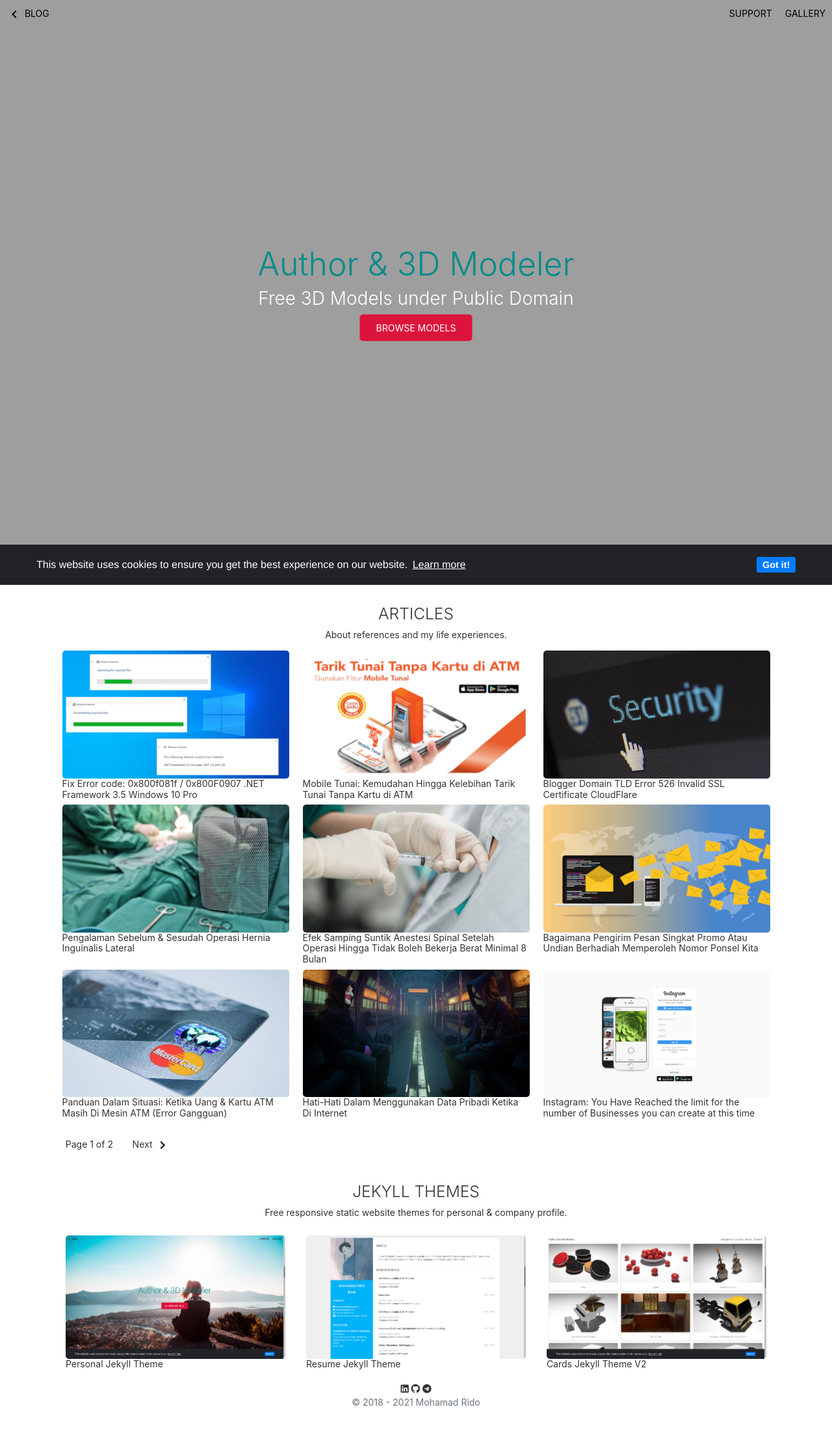
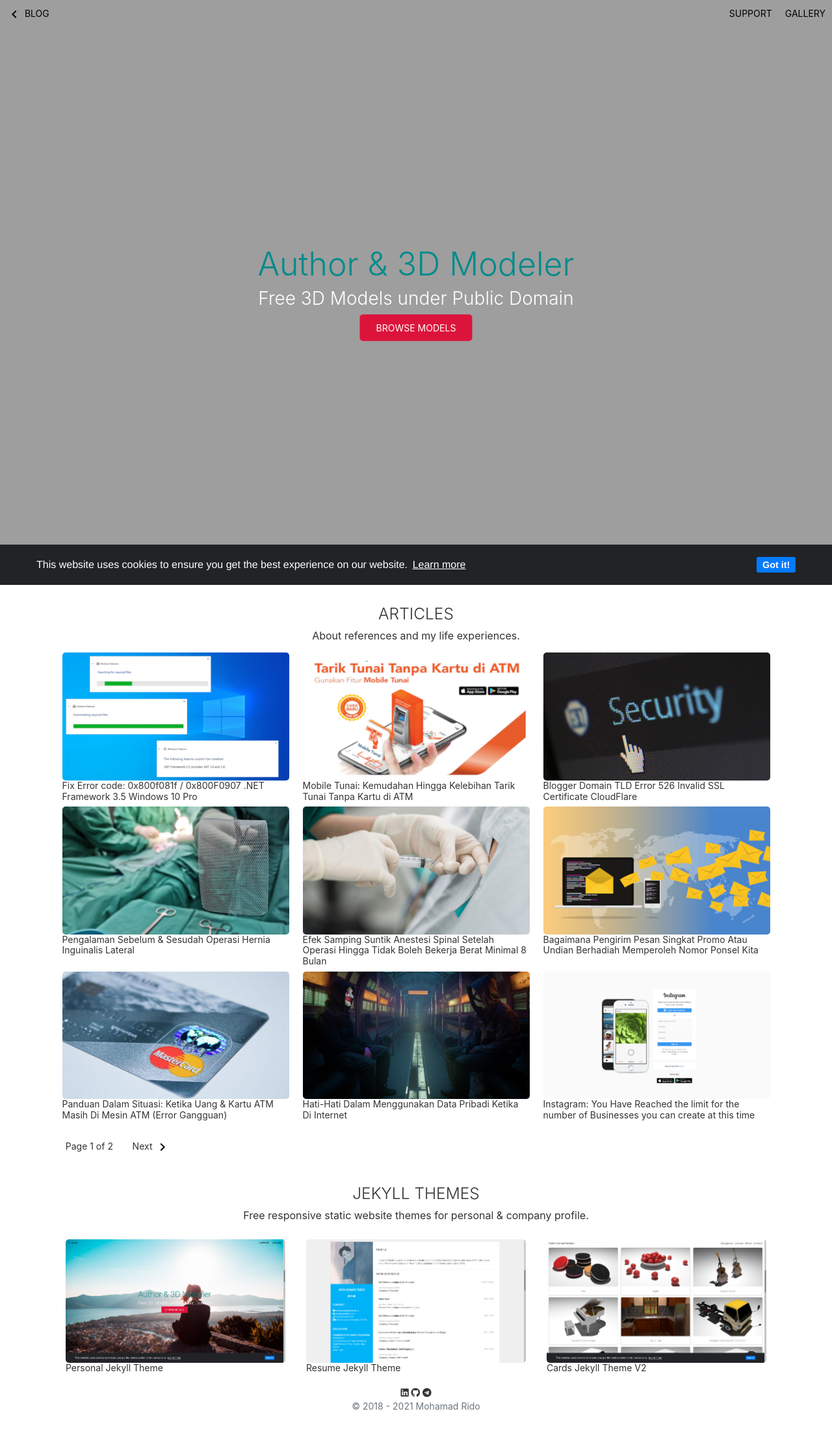
Before and after one commit to mohamadrido/blog, a Jekyll site: the page built from index.html, in a window 1280 px wide. Shown: the whole page at 65% size. Built offline with Jekyll 4.4.1, drawn with Linux system fonts in a browser that asks for light colours; nearby versions of some CDN libraries; the list of posts is cut into pages by our own code.

Commit message:
Update index.html

```diff
--- a/index.html
+++ b/index.html
@@ -60,7 +60,7 @@ h1, h2, h3, h4, h5, h6, .h1, .h2, .h3, .h4, .h5, .h6 {
 </style>
 <div class="container">
 <h3 style="text-align: center;">ARTICLES</h3>
-<p style="text-align: center; font-size: 14px;">About references and my life experiences.</p>
+<p style="text-align: center; font-size: 16px;">About references and my life experiences.</p>
   <div class="row">
   {% for post in paginator.posts %}
     <div class="col-sm-4">
@@ -100,7 +100,7 @@ h1, h2, h3, h4, h5, h6, .h1, .h2, .h3, .h4, .h5, .h6 {
 </div-->
 <div class="container">
 <h3 style="text-align: center;">JEKYLL THEMES</h3>
-<p style="text-align: center; font-size: 14px;">Free responsive static website themes for personal & company profile.</p>
+<p style="text-align: center; font-size: 16px;">Free responsive static website themes for personal & company profile.</p>
   <div class="column" style="border-color: none;">
     <div class="card" style="border-color: #fff;">
     <a style="text-decoration: none;" href="https://mohamadrido.com/personal-jekyll-theme">
```
